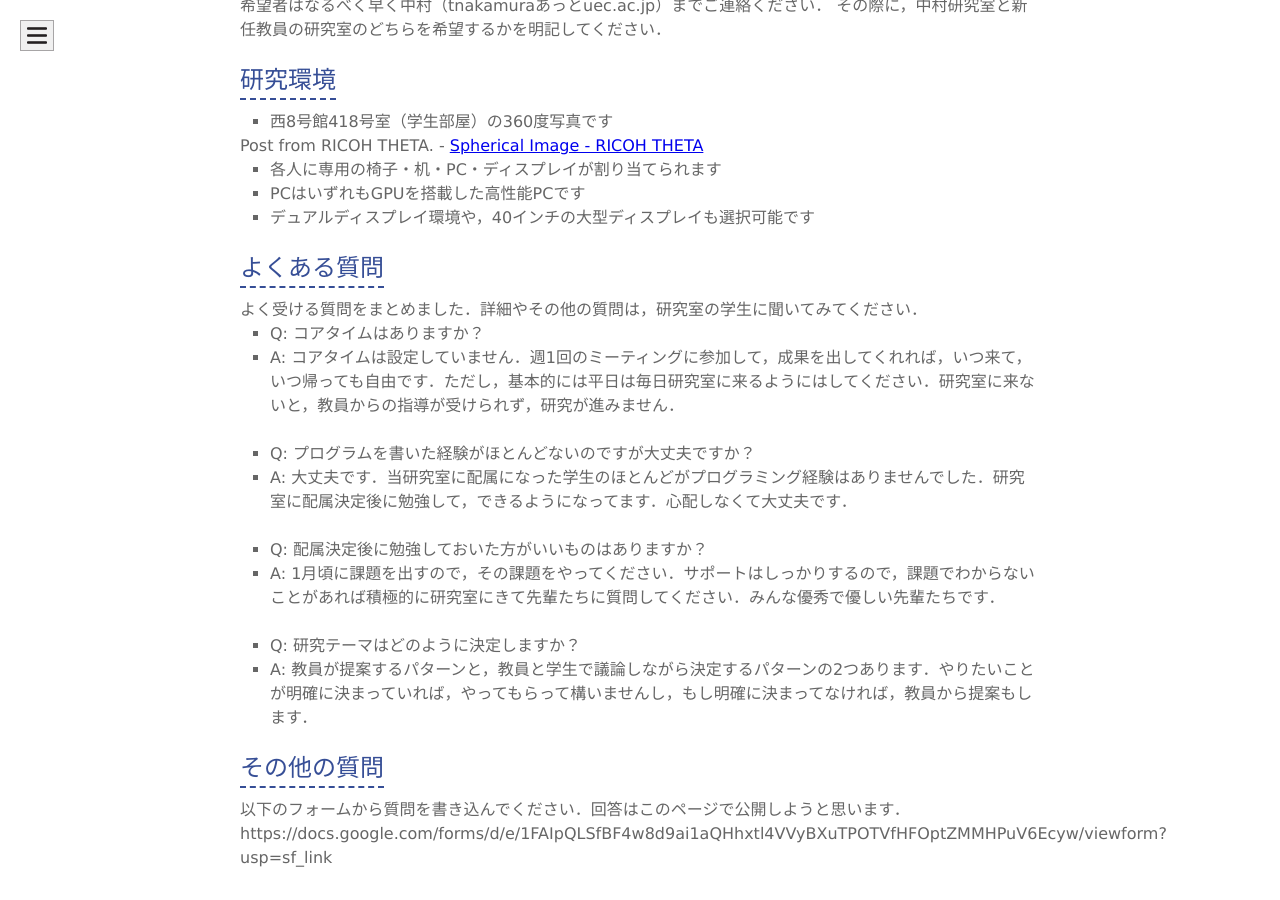
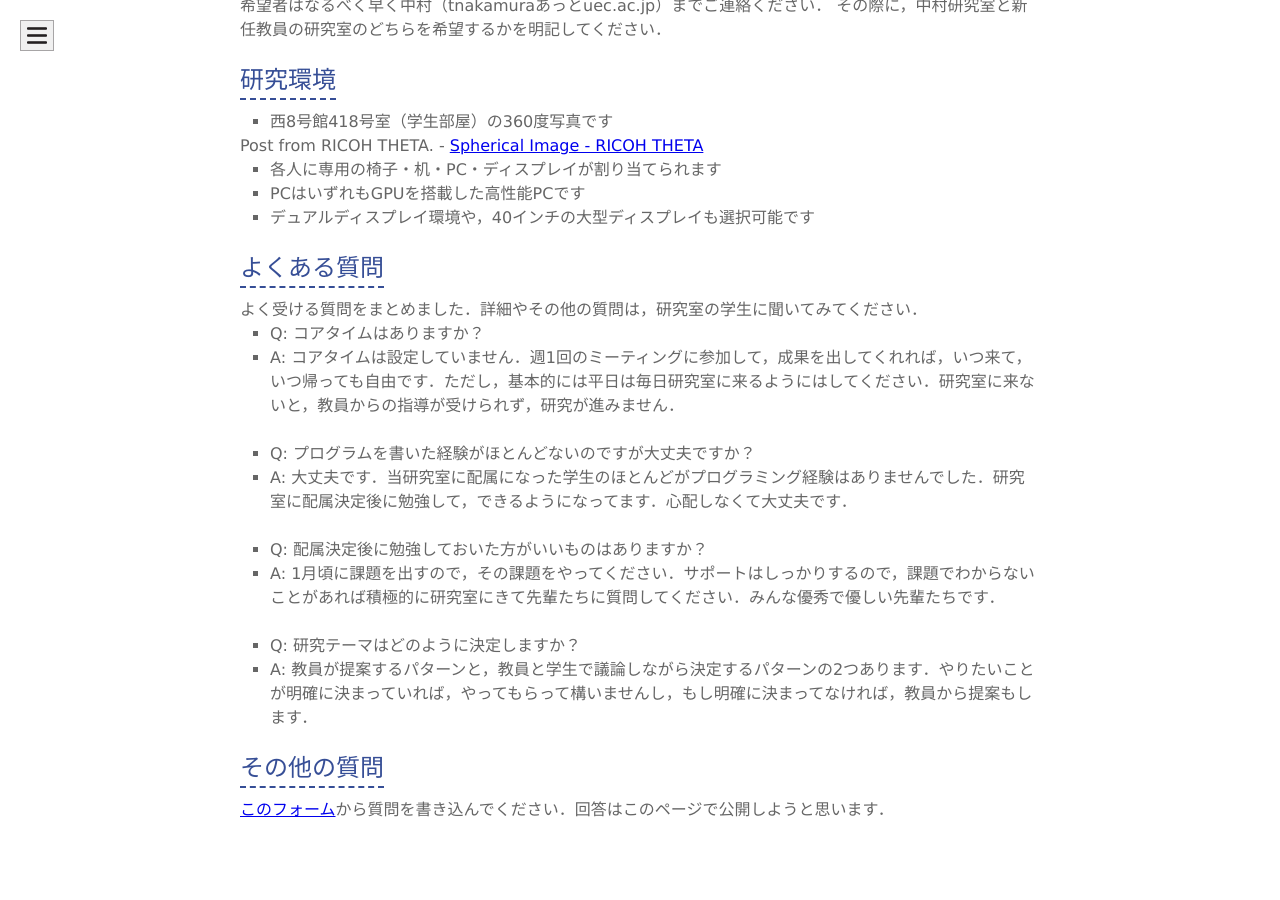
Before and after one commit to naka-lab/naka-lab.github.io, a Jekyll site: the page built from subpages/haizoku.md, in a window 1280 px wide and 900 px high, scrolled down 1239 px. Built offline with Jekyll 4.4.1, drawn with Linux system fonts in a browser that asks for light colours; comment, search, counter and statistics services are not loaded; our own code applies the rules of GitHub Pages for plain Markdown files; after the commit the page ends 2091 px from its top, so only the background shows below that.

Commit message:
Update haizoku.md

```diff
--- a/subpages/haizoku.md
+++ b/subpages/haizoku.md
@@ -53,5 +53,5 @@ layout: default
 - A: 教員が提案するパターンと，教員と学生で議論しながら決定するパターンの2つあります．やりたいことが明確に決まっていれば，やってもらって構いませんし，もし明確に決まってなければ，教員から提案もします．
 
 ## その他の質問
-以下のフォームから質問を書き込んでください．回答はこのページで公開しようと思います．
-https://docs.google.com/forms/d/e/1FAIpQLSfBF4w8d9ai1aQHhxtl4VVyBXuTPOTVfHFOptZMMHPuV6Ecyw/viewform?usp=sf_link
+[このフォーム](https://docs.google.com/forms/d/e/1FAIpQLSfBF4w8d9ai1aQHhxtl4VVyBXuTPOTVfHFOptZMMHPuV6Ecyw/viewform?usp=sf_link
+)から質問を書き込んでください．回答はこのページで公開しようと思います．
```
